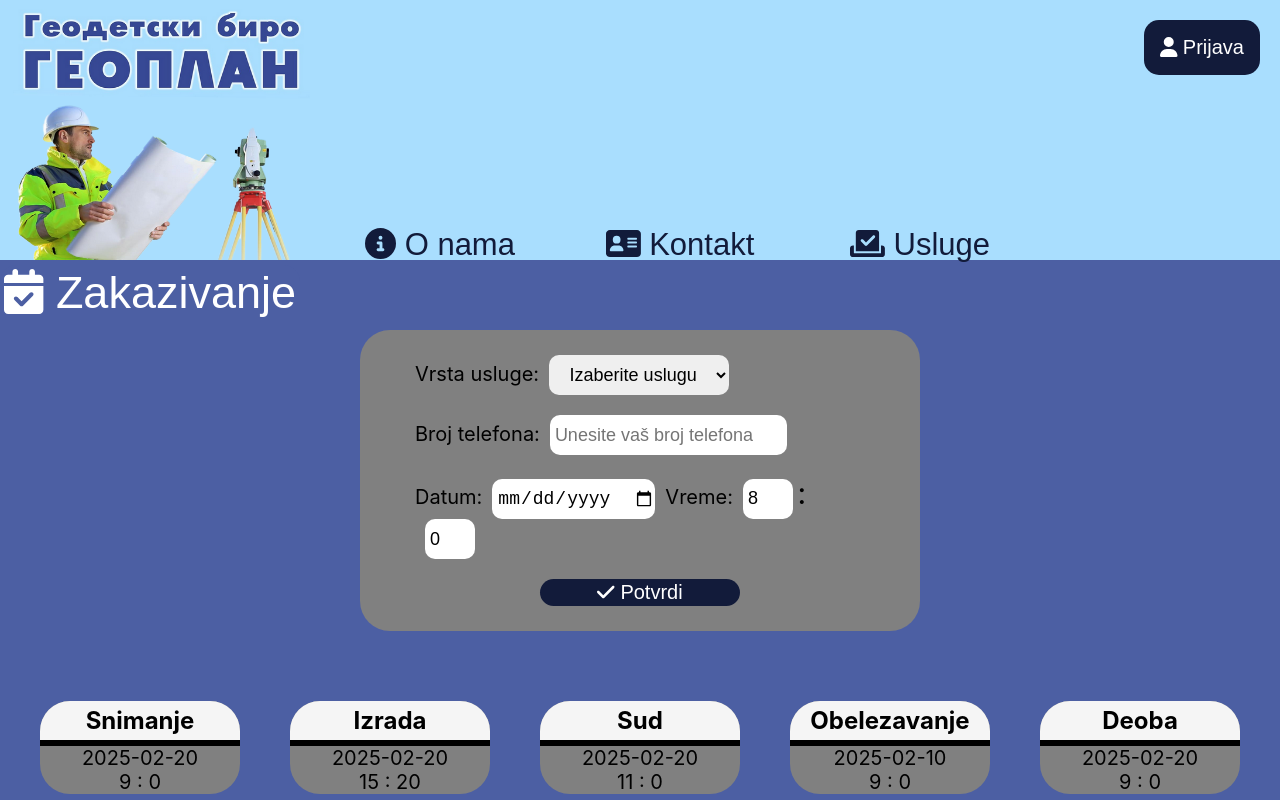
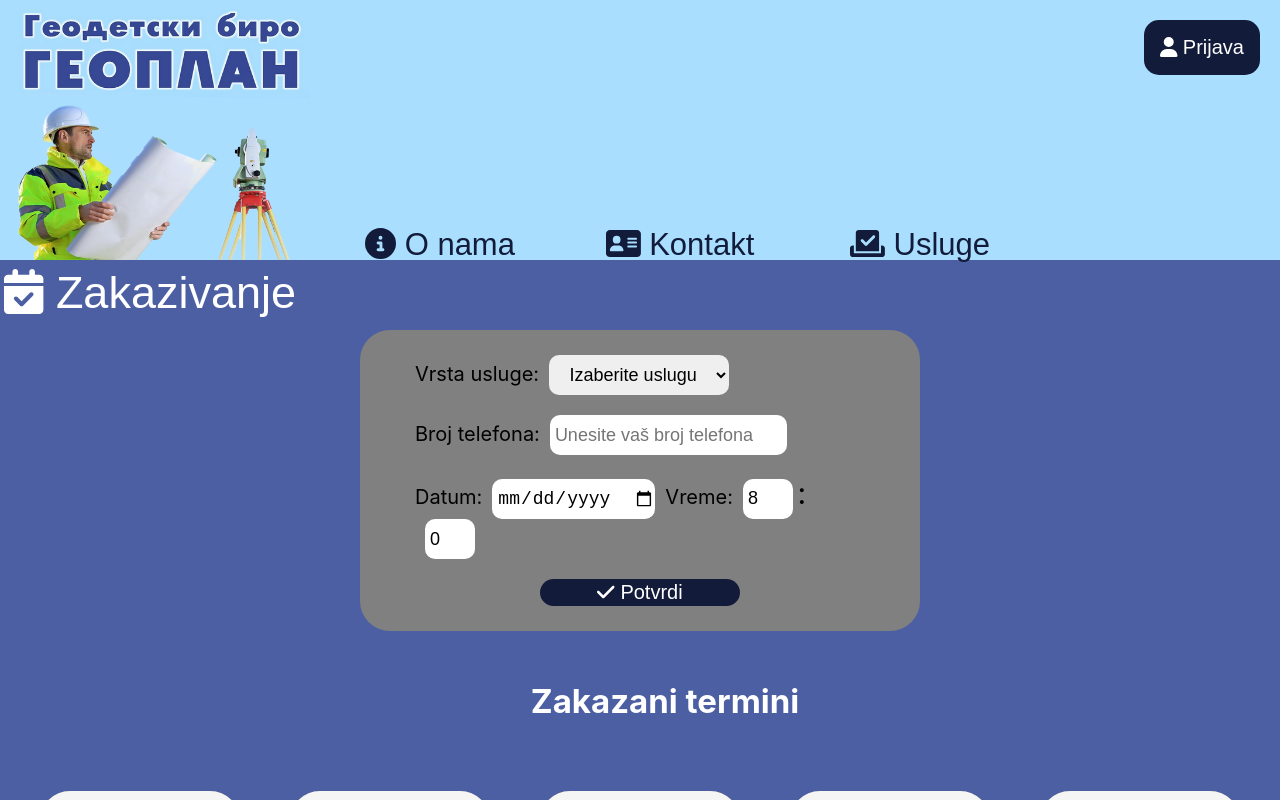
Before and after one commit to bogdanmilikic/GeoplanCacak, a React (Create React App) app: page / in a window 1280 px wide. Both pictures are taken after a click on the button "Zakazivanje". Shown: the top 800 px of the page. Built offline with nearby package versions, Linux system fonts and the light colour scheme.

Commit message:
dodatNaslovZaZakazaneTermine

```diff
--- a/src/App.jsx
+++ b/src/App.jsx
@@ -366,6 +366,13 @@ function App() {
         </div>
         {aktivnoDugme === 4 ? (
           <div className={`divCentriranje ${animate ? "animate" : ""}`}>
+            <p className="sadrzajNaslov" style={{ color: "white" }}>
+              Zakazani termini
+            </p>
+          </div>
+        ) : undefined}
+        {aktivnoDugme === 4 ? (
+          <div className={`divCentriranje ${animate ? "animate" : ""}`}>
             <div className="parentContainer">
               <div className="terminList">
                 {localLista.map((item) => (
```
